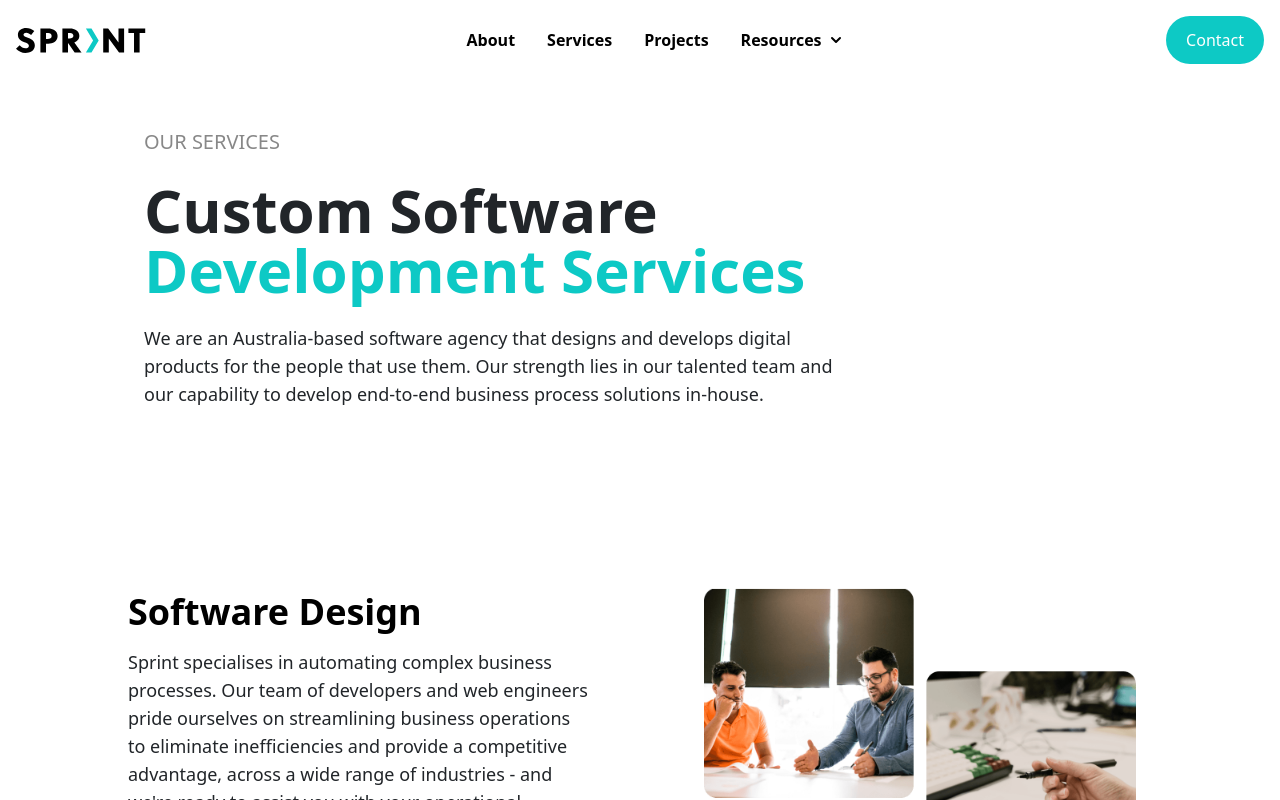
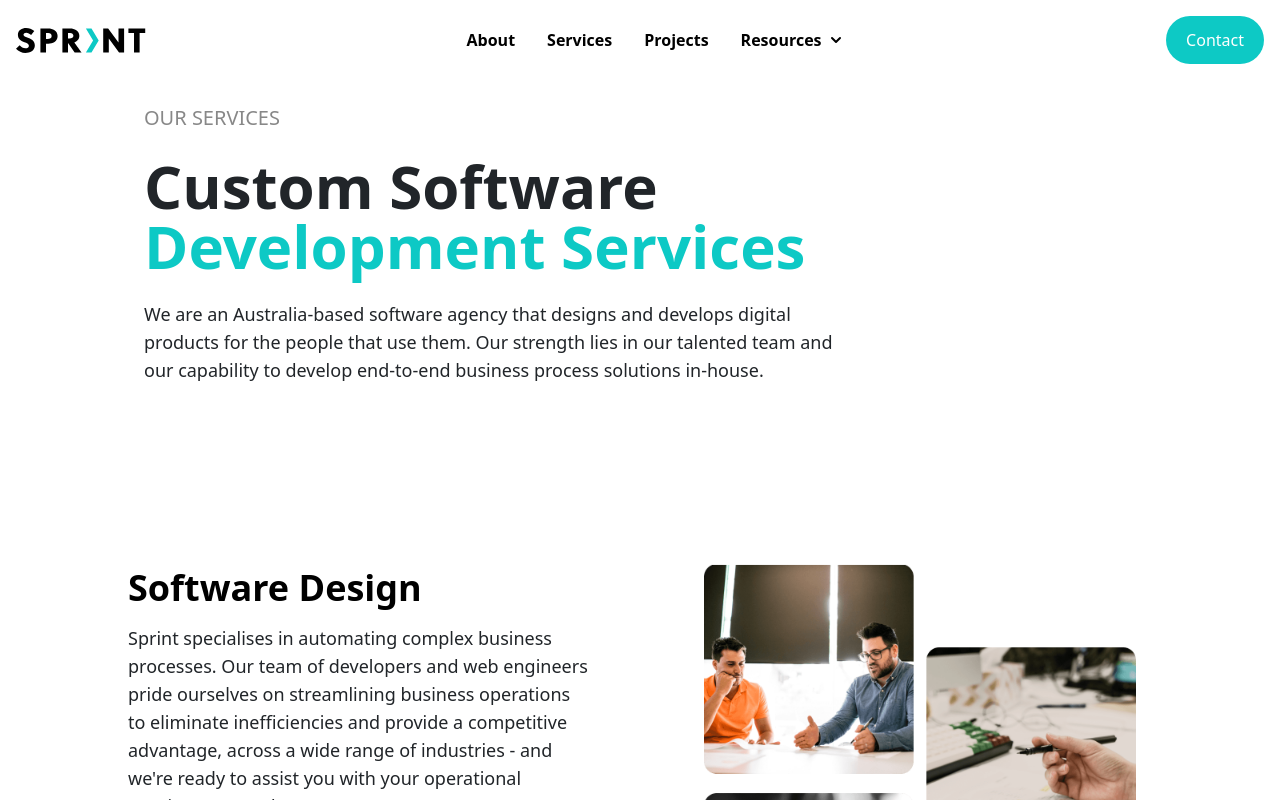
Before and after one commit to s-jamwal/sprint_react_main_project, a React (Create React App) app: page /services in a window 1280 px wide. Shown: the top 800 px of the page. Built offline with nearby package versions, Linux system fonts and the light colour scheme.

Commit message:
second commit

```diff
--- a/src/Services.jsx
+++ b/src/Services.jsx
@@ -22,7 +22,7 @@ const Service = () => {
       <div className="bg-white pt-20 md:pt-0 md:pl-12 md:pr-0 lg:pl-24 lg:pr-0 xl:pl-36 xl:pr-0 ">
         <div className="flex flex-col space-y-4 md:space-y-6 justify-center p-6 lg:p-16 lg:pl-0">
           <div>
-            <h1 className="text-[#888888] font-medium text-sm md:text-lg lg:text-xl pt-16">
+            <h1 className="text-[#888888] font-medium text-sm md:text-lg lg:text-xl pt-10">
               OUR SERVICES
             </h1>
           </div>
```
